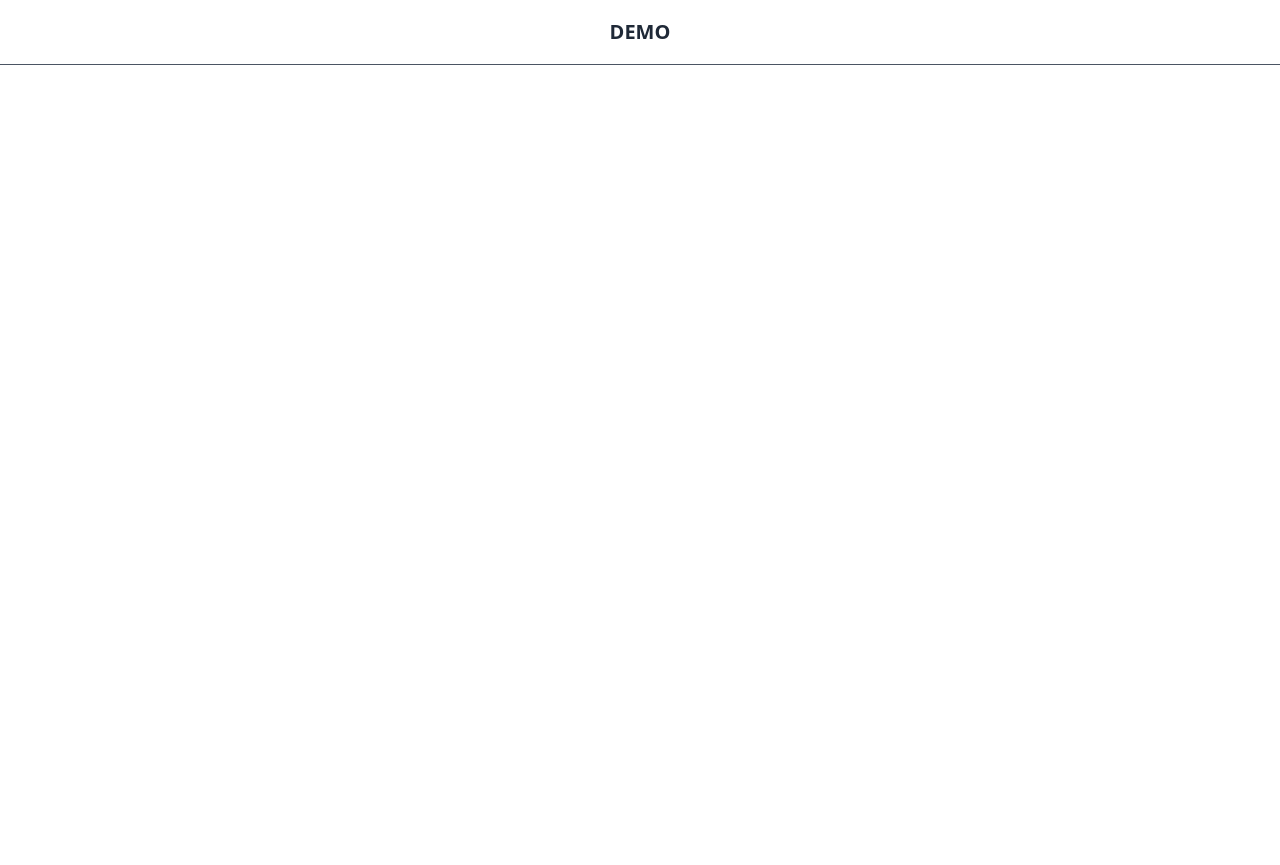
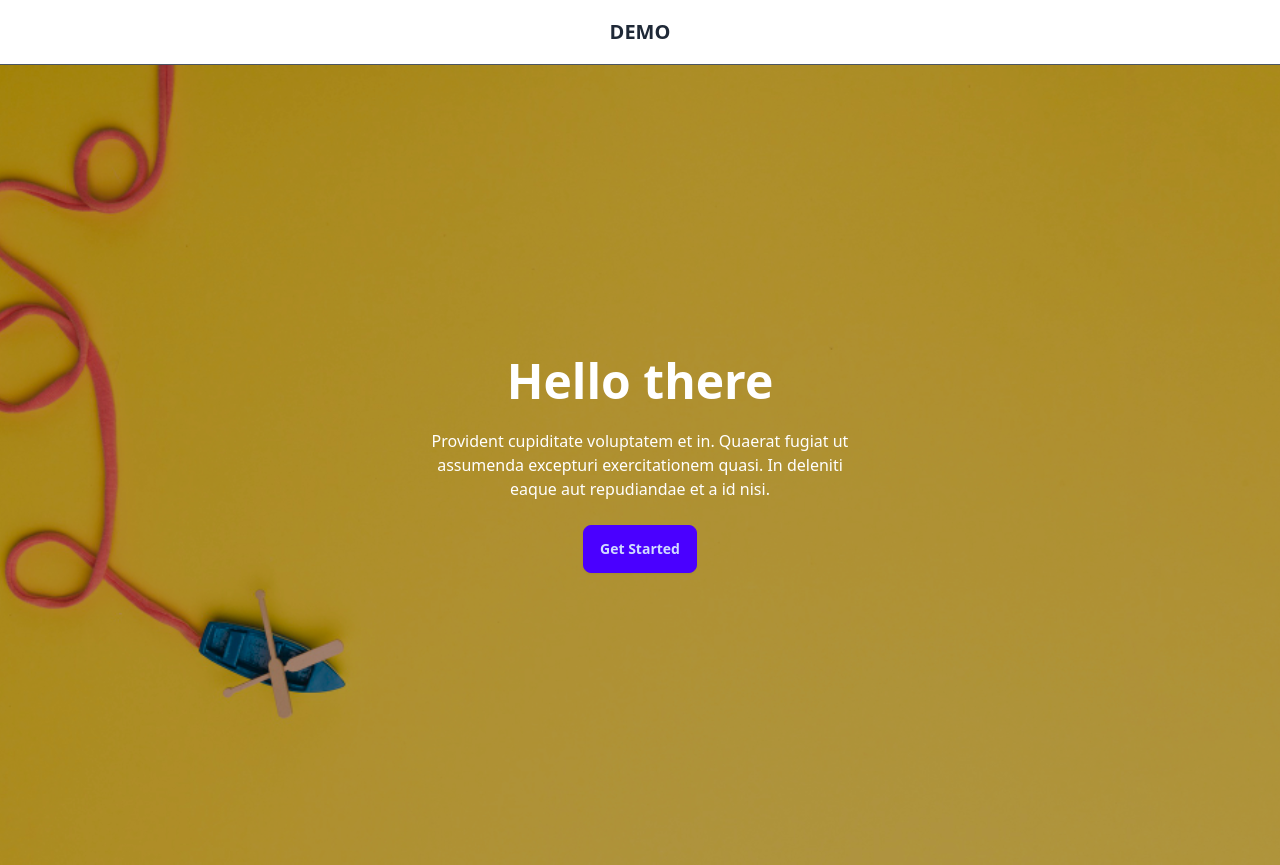
Before and after one commit to jahidIqbalBiswas/tailwind-project, a website: page src/index.html in a window 1280 px wide. Before the commit the page ends 800 px from the top, so only its background shows below. Drawn offline with Linux system fonts and the light colour scheme.

Commit message:
hero-section completed

```diff
--- /dev/null
+++ b/src/css/custom.style.css
@@ -0,0 +1,7 @@
+#hero-section{
+    background-image: url("../img/hero-img.jpg"), linear-gradient(rgba(0, 0, 0, 0.315),rgba(0, 0, 0, 0.315));
+    background-blend-mode: overlay;
+    background-repeat: no-repeat;
+    background-size: cover;
+    background-position:bottom center;
+}
--- a/src/index.html
+++ b/src/index.html
@@ -4,6 +4,8 @@
   <meta charset="UTF-8">
   <meta name="viewport" content="width=device-width, initial-scale=1.0">
   <link href="./css/style.css" rel="stylesheet">
+  <link href="./css/custom.style.css" rel="stylesheet">
+
 </head>
 <body>
   <!-- header start -->
@@ -15,6 +17,21 @@
     </div>
 </header>
   <!-- header end -->
-
+<!-- hero section start -->
+<section id="hero-section">
+    <div class="hero min-h-screen">
+      <div class="hero-content text-center text-white">
+        <div class="max-w-md">
+          <h1 class="text-5xl font-bold">Hello there</h1>
+          <p class="py-6">
+            Provident cupiditate voluptatem et in. Quaerat fugiat ut assumenda excepturi exercitationem
+            quasi. In deleniti eaque aut repudiandae et a id nisi.
+          </p>
+          <button class="btn btn-primary">Get Started</button>
+        </div>
+      </div>
+    </div>
+</section>
+<!-- hero section end -->
 </body>
 </html>
--- a/tailwind.config.js
+++ b/tailwind.config.js
@@ -2,7 +2,8 @@
 module.exports = {
   content: ["./src/**/*.{html,js}"],
   theme: {
-    extend: {},
+    extend: {
+    },
   },
   plugins: [
     require('daisyui'),
```
Also changed, not shown: src/css/style.css, src/img/hero-img.jpg (added), 1 other file.
